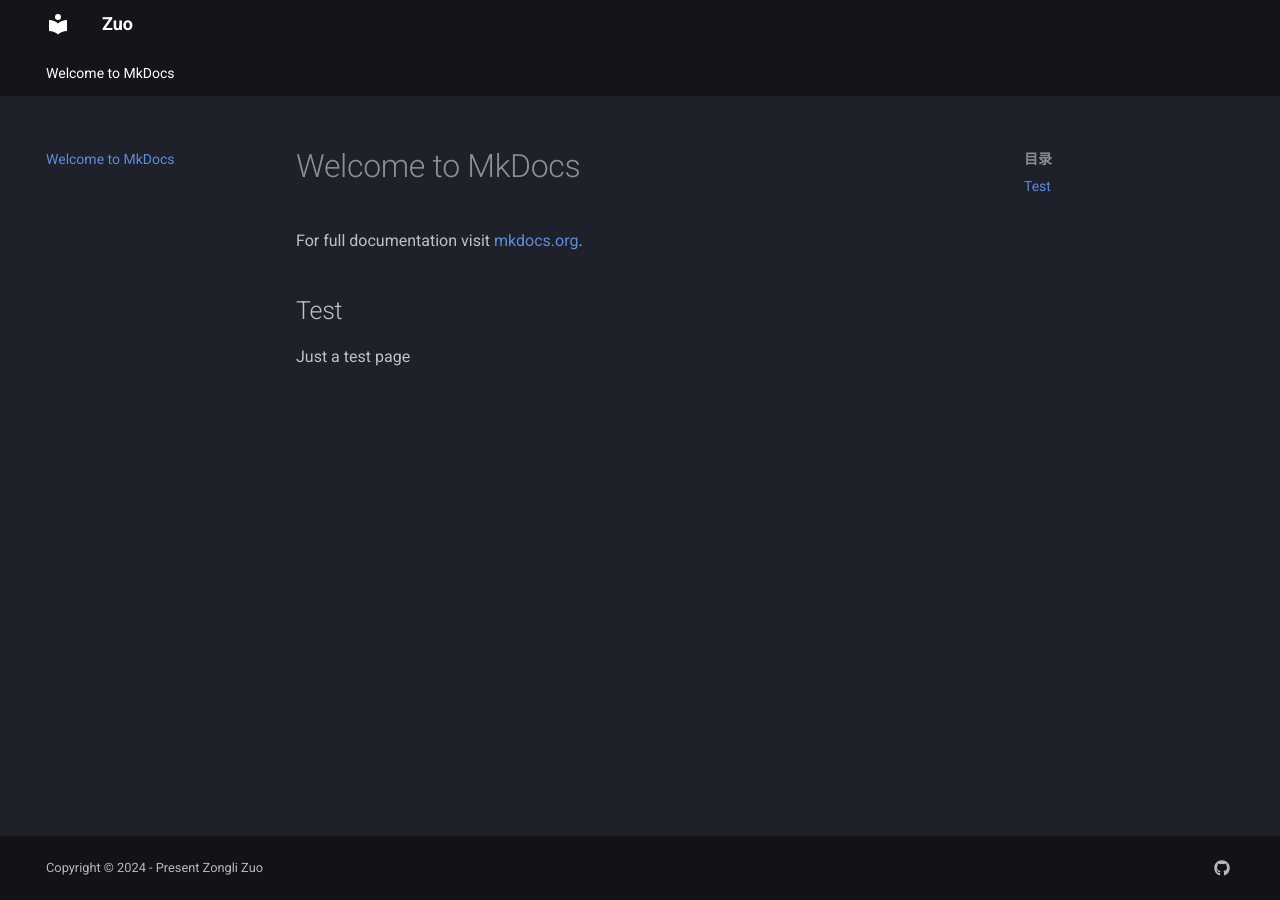
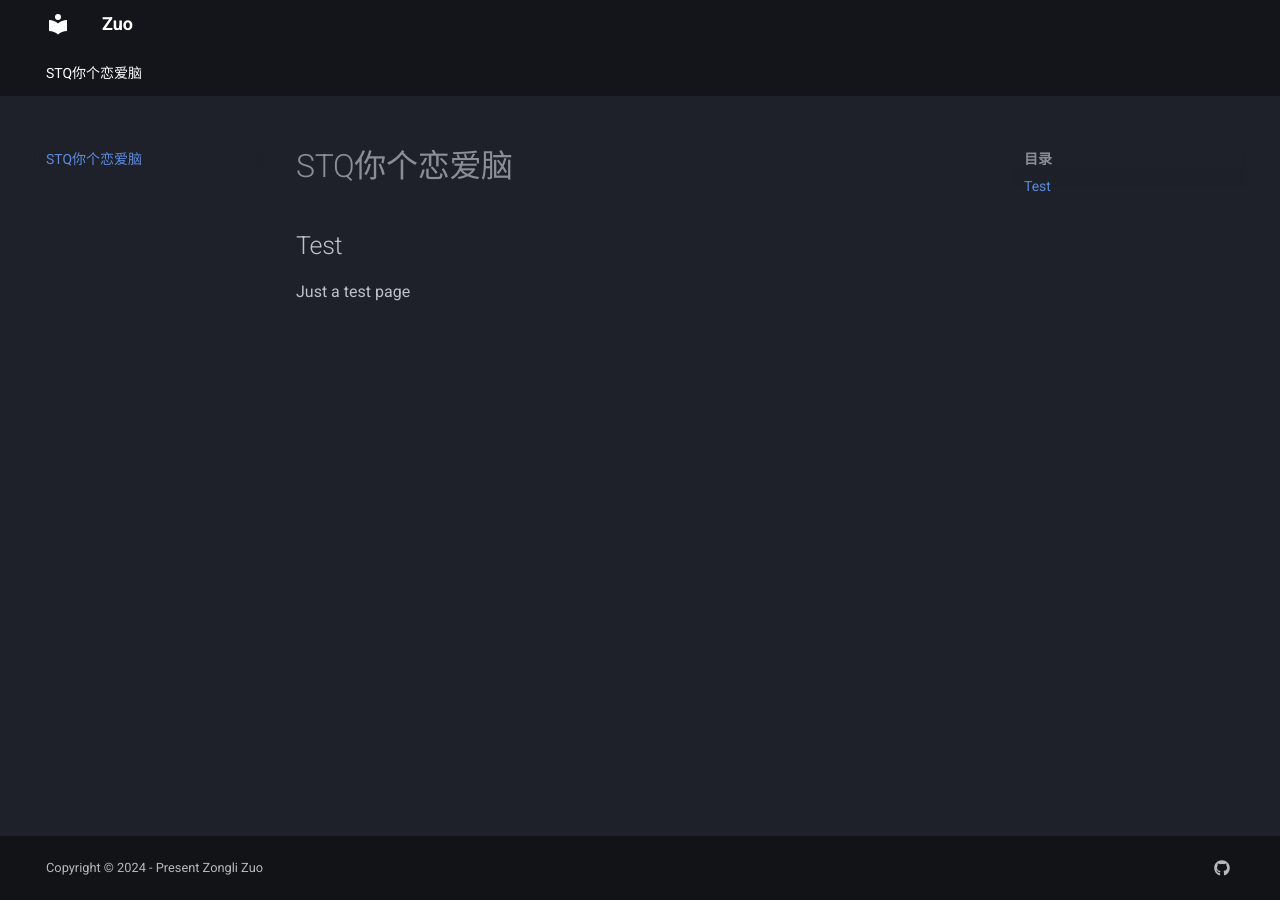
Before and after one commit to Zuozongli/zuozongli.github.io, an MkDocs documentation site: the page built from docs/index.md, in a window 1280 px wide. Built offline with MkDocs 1.6.1 and Material for MkDocs 9.7.7, drawn with Linux system fonts in a browser that asks for light colours.

Commit message:
update STQ test

```diff
--- a/docs/index.md
+++ b/docs/index.md
@@ -1,6 +1,4 @@
-# Welcome to MkDocs
-
-For full documentation visit [mkdocs.org](https://www.mkdocs.org).
+# STQ你个恋爱脑
 
 ## Test
 
```
